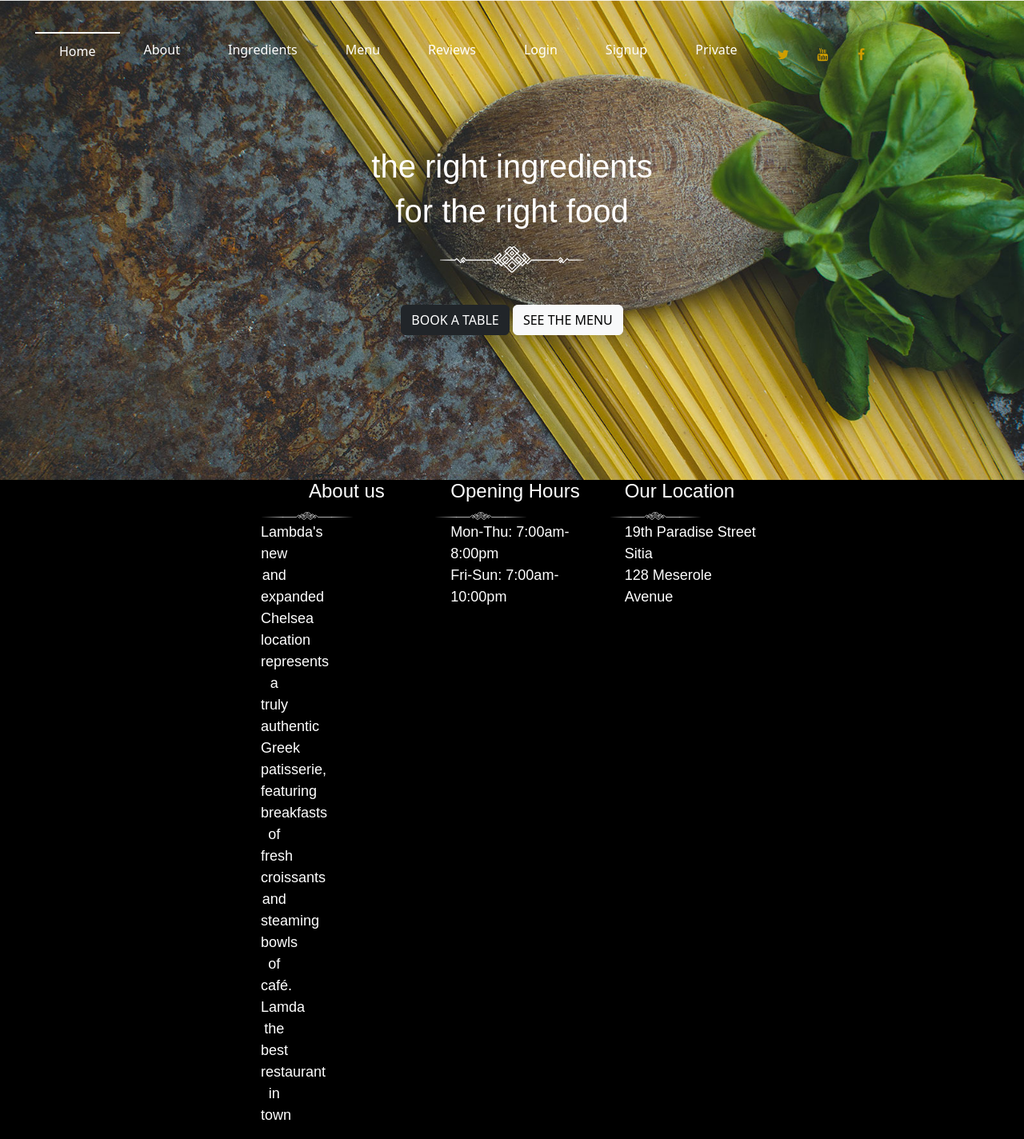
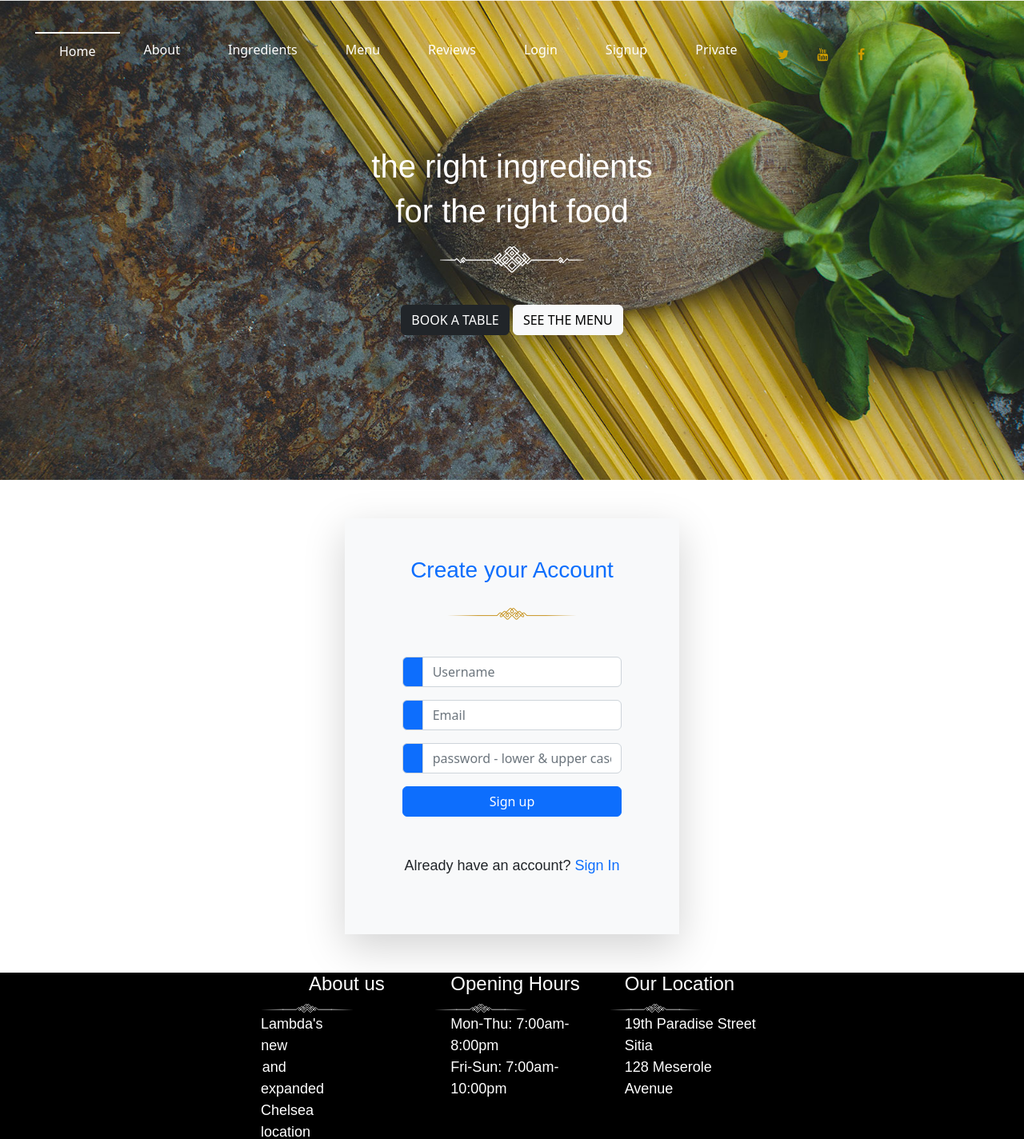
Before and after one commit to Realise-Formation-Digital/23.02-PHP-Restaurant, a PHP site: page /templates/signup.php in a window 1280 px wide. Shown: the top 1424 px of the page at 80% size. Before the commit the page ends 1400 px from the top, so only its background shows below. Run offline with PHP 8.4, Linux system fonts and the light colour scheme; some web fonts are replaced.

Commit message:
Form created and Email and password concistency implemented

```diff
--- a/logic_php/signup.php
+++ b/logic_php/signup.php
@@ -0,0 +1,46 @@
+
+
+<?php
+
+    if (isset($_POST['username']) && isset($_POST['email']) && isset($_POST['password'])) {
+        $username = $_POST['username'];
+        $email = $_POST['email'];
+        $password = $_POST['password'];
+
+
+// check if email or username already exists in ../data/users.csv
+
+    //Get csv file users.csv
+    if (($usersCSV = fopen("../data/users.csv", "r")) !== FALSE){
+
+        //Get CSV line until end
+        while (($userCSV = fgetcsv($usersCSV, null, ";")) !== FALSE){
+
+          //Test if username and password in users.csv
+          if(($userCSV[0] === $username) || ($userCSV[1] === $email)){
+              $err_usr_exists = 'You already have an account';
+              break;
+          }
+        }
+        fclose($usersCSV);
+    }
+
+
+// Test Password quality
+        if(!preg_match('/^(?=.*\d)(?=.*[A-Za-z])[0-9A-Za-z!@#$%]{8,12}$/', $password)) {
+            $errpsw = 'the password does not meet the requirements!';
+
+        }
+// Test email consistency
+        else if (!preg_match("/^([a-z0-9\+_\-]+)(\.[a-z0-9\+_\-]+)*@([a-z0-9\-]+\.)+[a-z]{2,6}$/ix", $email)) {
+            $errmail = 'This is an invalid email.';
+
+        } else {
+            $data = [$username, $email, md5($password), time()];
+            $fp = fopen('../data/users.csv', 'a');
+            fputcsv($fp, $data, ';');
+            fclose($fp);
+        }
+    }
+
+?>
--- a/templates/signup.php
+++ b/templates/signup.php
@@ -1,11 +1,70 @@
+<?php require_once('../templates/header.php') ?>
+
 <?php require_once('../logic_php/signup.php') ?>
 
-<?php require_once('../templates/header.php') ?>
+
     <main>
+
+    <!doctype html>
+<html>
+
+<meta charset="utf-8" />
+<title>
+Formulaire html
+</title>
+
+
+<div class="container-fluid">
+      <div class="mt-5 mb-5">
+                <div class="rounded d-flex justify-content-center">
+                    <div class="col-md-4 col-sm-12 shadow-lg p-5 bg-light">
+                        <div class="text-center">
+                            <h3 class="text-primary mb-4">Create your Account</h3>
+                            <p style="text-align:center">
+                            <img src="../img/dividergold.png" class="gold-divider" width="50%">
+                        </p>
+                            <?php if(isset($errpsw)) { ?>
+                                <h4 class="alert alert-danger" role="alert"><?php echo($errpsw) ?></h4>
+                            <?php } ?>
+                            <?php if(isset($errmail)) { ?>
+                                <h4 class="alert alert-danger" role="alert"><?php echo($errmail) ?></h4>
+                            <?php } ?>
+                            <?php if(isset($errmail)) { ?>
+                                <h4 class="alert alert-danger" role="alert"><?php echo($err_usr_exists) ?></h4>
+                            <?php } ?>
+                        </div>
+                        <div class="p-4">
+                            <form method="POST" action="">
+                                <div class="input-group mb-3">
+                                    <span class="input-group-text bg-primary"><i
+                                            class="bi bi-person-plus-fill text-white"></i></span>
+                                    <input name="username" type="text" class="form-control" placeholder="Username">
+                                </div>
+                                <div class="input-group mb-3">
+                                    <span class="input-group-text bg-primary"><i
+                                            class="bi bi-envelope text-white"></i></span>
+                                    <input name="email" type="email" class="form-control" placeholder="Email">
+                                </div>
+                                <div class="input-group mb-3">
+                                    <span class="input-group-text bg-primary"><i
+                                            class="bi bi-key-fill text-white"></i></span>
+                                    <input name="password" type="password" class="form-control" placeholder="password - lower & upper case & number required ">
+                                </div>
+                                <div class="d-grid col-12 mx-auto">
+                                    <button class="btn btn-primary" type="submit"><span></span> Sign up</button>
+                                </div>
+                                <p class="text-center mt-5 mb-0">Already have an account?
+                                    <span class="pseudolink text-primary" onclick="location='../templates/login.php'">Sign In</span>
+                                </p>
+                            </form>
+                        </div>
+                    </div>
+                </div>
+            </div>
+        </div>
+    </div>
+</html>
 
 
 
-
-
-    </main>
 <?php require_once('../templates/footer.php') ?>
```
Also changed, not shown: data/users.csv (+37 -2 lines), 2 other files.
